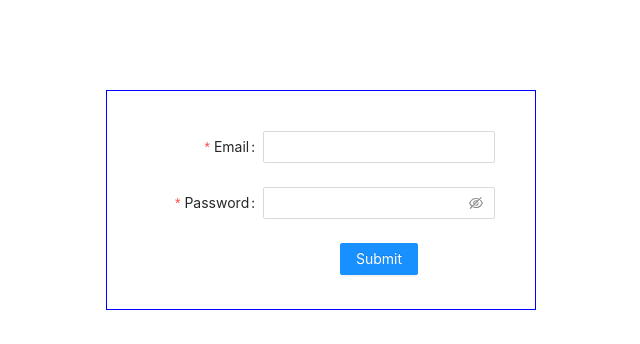
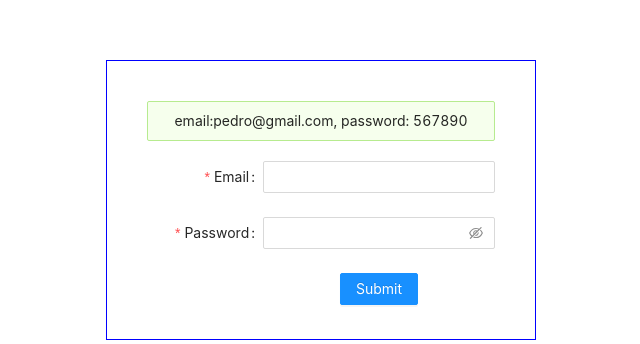
Before and after one commit to pedritodr/shypit, a Next.js app: page / in a window 1280 px wide. Shown: the part 200-544 px from the top of the page, without its empty margins (319-959 px from the left). Built offline with nearby package versions, Linux system fonts and the light colour scheme; no server answers.

Commit message:
docker funcionando

```diff
--- a/components/cotizador/ResultCotizador.jsx
+++ b/components/cotizador/ResultCotizador.jsx
@@ -1,7 +1,7 @@
 import { Table, Typography, Row, Col, message } from "antd";
 import { useSelector, useDispatch } from "react-redux";
 import { finishLoading } from "../../actions/ui";
-import SpinLoading from "../spin/spinLoading";
+import SpinLoading from "../spin/SpinLoading";
 import styles from "./ContentCotizador.module.css";
 
 const { Text, Link, Title } = Typography;
--- a/components/login/SignupForm.jsx
+++ b/components/login/SignupForm.jsx
@@ -1,27 +1,29 @@
-
-import { Form, Input, Button, Row, Col } from "antd";
+import { Form, Input, Button, Alert } from "antd";
 import { useDispatch, useSelector } from "react-redux";
 import styles from "./SingupForm.module.css";
-import {startLoginEmailPassword  } from "../../actions/auth";
+import { startLoginEmailPassword } from "../../actions/auth";
 
 export default function SignupForm() {
-
   const dispatch = useDispatch();
   const { loading } = useSelector((state) => state.ui);
 
-  const onFinish = ({email,password}) => {
+  const onFinish = ({ email, password }) => {
     dispatch(startLoginEmailPassword(email, password));
-
   };
 
   const onFinishFailed = (errorInfo) => {
-    console.log('Failed:', errorInfo);
+    console.log("Failed:", errorInfo);
   };
 
   return (
     <>
       <div className={styles.containerMain}>
         <div className={styles.containerSecundary}>
+          <Alert
+            message="email:pedro@gmail.com, password: 567890"
+            type="success"
+            style={{ marginBottom: "20px" }}
+          />
           <Form
             name="basic"
             labelCol={{ span: 8 }}
@@ -34,12 +36,16 @@ export default function SignupForm() {
             <Form.Item
               label="Email"
               name="email"
-        rules={[{
-          type: 'email',
-          message: 'The input is not valid E-mail!',
-        },{
-          required: true, message: 'Please input your email!'
-        }]}
+              rules={[
+                {
+                  type: "email",
+                  message: "The input is not valid E-mail!",
+                },
+                {
+                  required: true,
+                  message: "Please input your email!",
+                },
+              ]}
             >
               <Input />
             </Form.Item>
@@ -47,8 +53,12 @@ export default function SignupForm() {
             <Form.Item
               label="Password"
               name="password"
-        rules={[{ required: true, message: 'Please input your password!' },
-        { min: 6, message: "Please enter a password greater than 5 characters!" }
+              rules={[
+                { required: true, message: "Please input your password!" },
+                {
+                  min: 6,
+                  message: "Please enter a password greater than 5 characters!",
+                },
               ]}
             >
               <Input.Password />
@@ -60,7 +70,6 @@ export default function SignupForm() {
               </Button>
             </Form.Item>
           </Form>
-
         </div>
       </div>
     </>
--- a/pages/cotizador.js
+++ b/pages/cotizador.js
@@ -1,7 +1,7 @@
 import { useSelector } from "react-redux";
 
 import LayoutApp from "../layouts/LayoutApp";
-import SpinLoading from "../components/spin/spinLoading";
+import SpinLoading from "../components/spin/SpinLoading";
 import withAuth from "../components/withAuth";
 import ContentCotizador from "../components/cotizador/ContentCotizador";
 
--- a/pages/dashboard.js
+++ b/pages/dashboard.js
@@ -1,6 +1,6 @@
 import { useSelector } from "react-redux";
 import ContentDashboard from "../components/dashboard/ContentDashboard";
-import SpinLoading from "../components/spin/spinLoading";
+import SpinLoading from "../components/spin/SpinLoading";
 import withAuth from "../components/withAuth";
 import LayoutApp from "../layouts/LayoutApp";
 
--- a/pages/index.js
+++ b/pages/index.js
@@ -2,7 +2,7 @@ import Head from "next/head";
 import "antd/dist/antd.css";
 import { useSelector } from "react-redux";
 import SignupForm from "../components/login/SignupForm";
-import SpinLoading from "../components/spin/spinLoading";
+import SpinLoading from "../components/spin/SpinLoading";
 import withAuthPublic from "../components/withAuthPublic";
 
 const Home = () => {
```
Also changed, not shown: 2 other files (tests, documents, lock files or other folders). Lines whose indentation alone changed are shown as unchanged.
